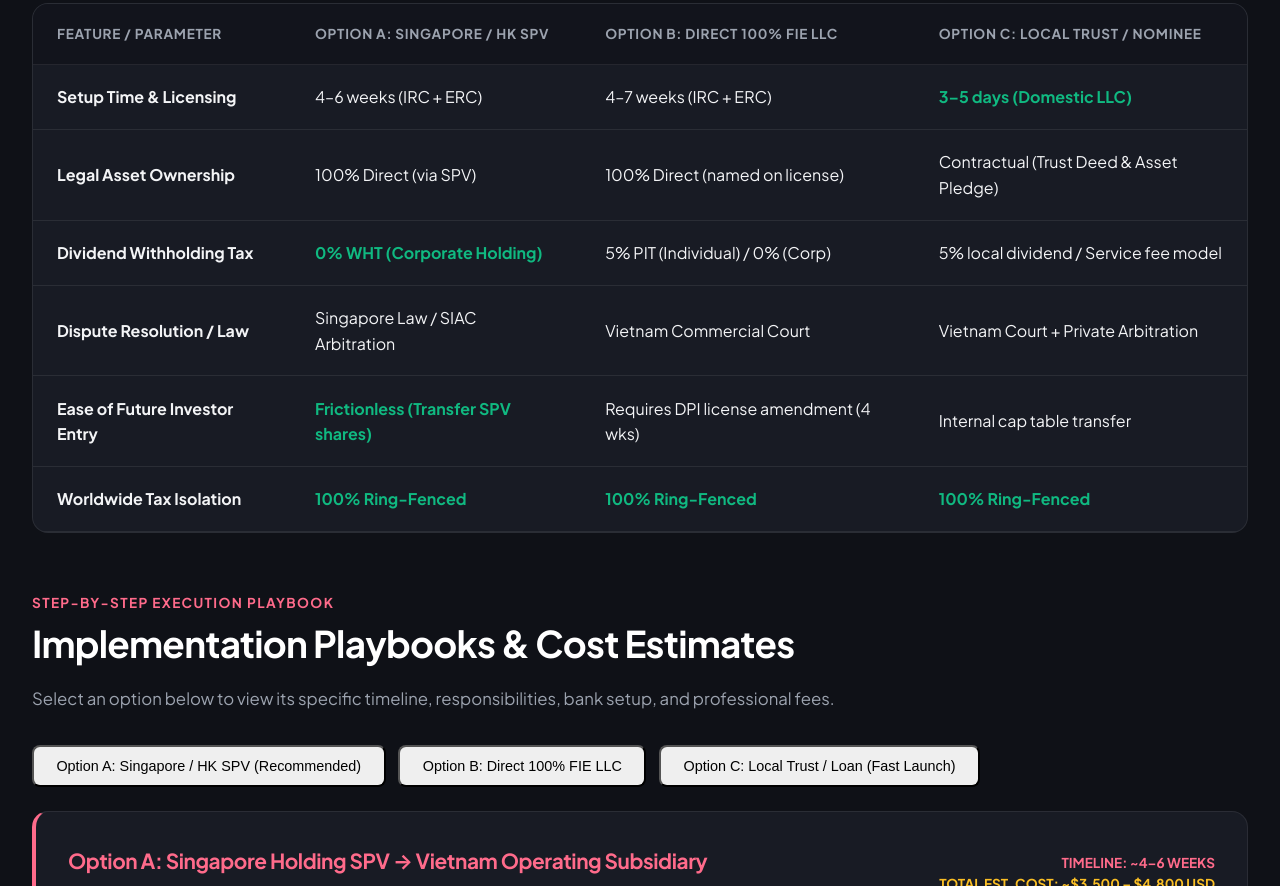
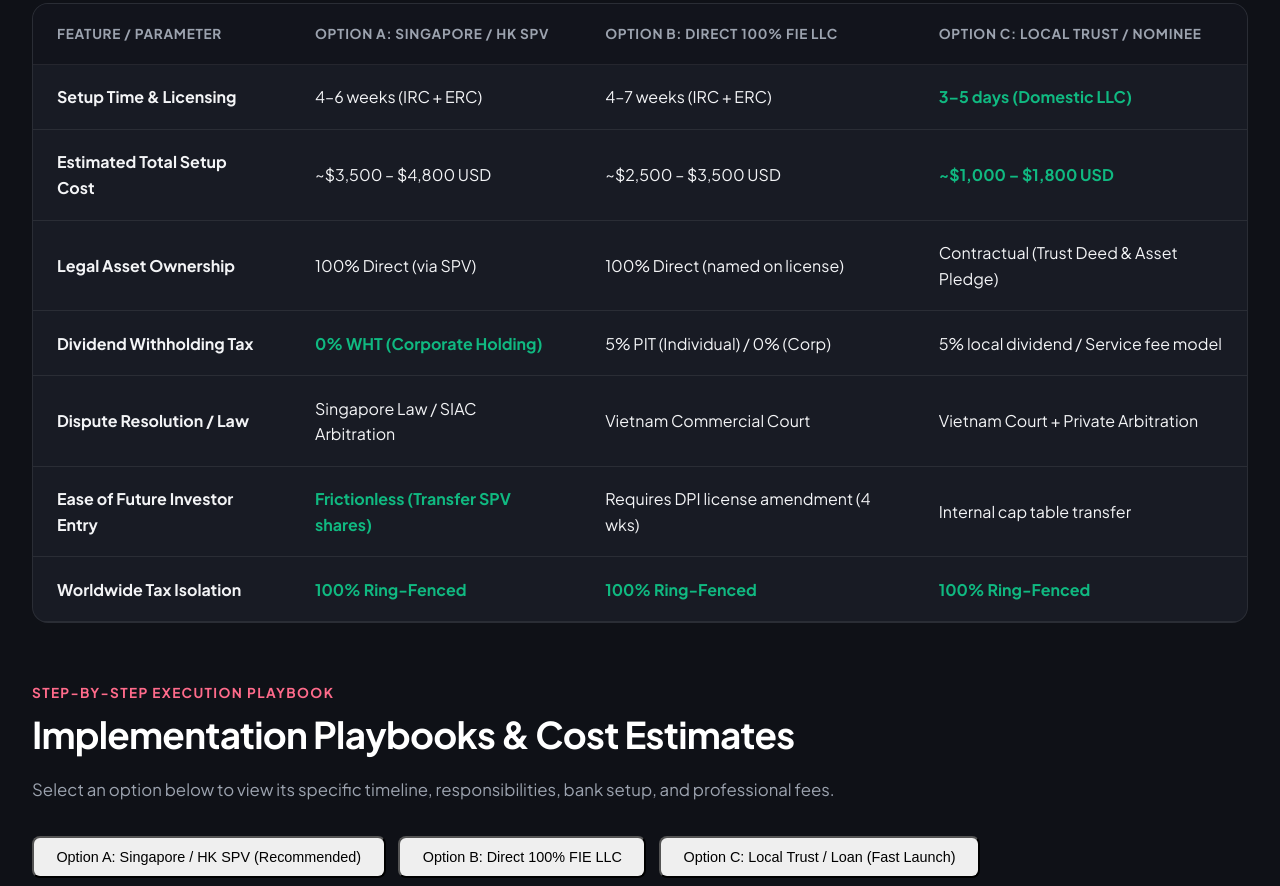
Before and after one commit to vincentekt/yaourt-chi, a website built with Vite: page foreign-ownership-tax.html in a window 1280 px wide. Shown: the part 1720-2606 px from the top of the page. Built offline with nearby package versions, Linux system fonts and the light colour scheme.

Commit message:
finalize_clean_and_elegant_ownership_page

```diff
--- a/foreign-ownership-tax.html
+++ b/foreign-ownership-tax.html
@@ -175,7 +175,13 @@
               <td><b>Setup Time & Licensing</b></td>
               <td>4–6 weeks (IRC + ERC)</td>
               <td>4–7 weeks (IRC + ERC)</td>
-              <td><span style="color: var(--accent-green);"><b>3–5 days (Domestic LLC)</b></span></td>
+              <td><span style="color: var(--accent-green); font-weight: 700;">3–5 days (Domestic LLC)</span></td>
+            </tr>
+            <tr>
+              <td><b>Estimated Total Setup Cost</b></td>
+              <td>~$3,500 – $4,800 USD</td>
+              <td>~$2,500 – $3,500 USD</td>
+              <td><span style="color: var(--accent-green); font-weight: 700;">~$1,000 – $1,800 USD</span></td>
             </tr>
             <tr>
               <td><b>Legal Asset Ownership</b></td>
@@ -185,7 +191,7 @@
             </tr>
             <tr>
               <td><b>Dividend Withholding Tax</b></td>
-              <td><span style="color: var(--accent-green);"><b>0% WHT (Corporate Holding)</b></span></td>
+              <td><span style="color: var(--accent-green); font-weight: 700;">0% WHT (Corporate Holding)</span></td>
               <td>5% PIT (Individual) / 0% (Corp)</td>
               <td>5% local dividend / Service fee model</td>
             </tr>
@@ -197,15 +203,15 @@
             </tr>
             <tr>
               <td><b>Ease of Future Investor Entry</b></td>
-              <td><span style="color: var(--accent-green);"><b>Frictionless (Transfer SPV shares)</b></span></td>
+              <td><span style="color: var(--accent-green); font-weight: 700;">Frictionless (Transfer SPV shares)</span></td>
               <td>Requires DPI license amendment (4 wks)</td>
               <td>Internal cap table transfer</td>
             </tr>
             <tr>
               <td><b>Worldwide Tax Isolation</b></td>
-              <td><span style="color: var(--accent-green);"><b>100% Ring-Fenced</b></span></td>
-              <td><span style="color: var(--accent-green);"><b>100% Ring-Fenced</b></span></td>
-              <td><span style="color: var(--accent-green);"><b>100% Ring-Fenced</b></span></td>
+              <td><span style="color: var(--accent-green); font-weight: 700;">100% Ring-Fenced</span></td>
+              <td><span style="color: var(--accent-green); font-weight: 700;">100% Ring-Fenced</span></td>
+              <td><span style="color: var(--accent-green); font-weight: 700;">100% Ring-Fenced</span></td>
             </tr>
           </tbody>
         </table>
```
